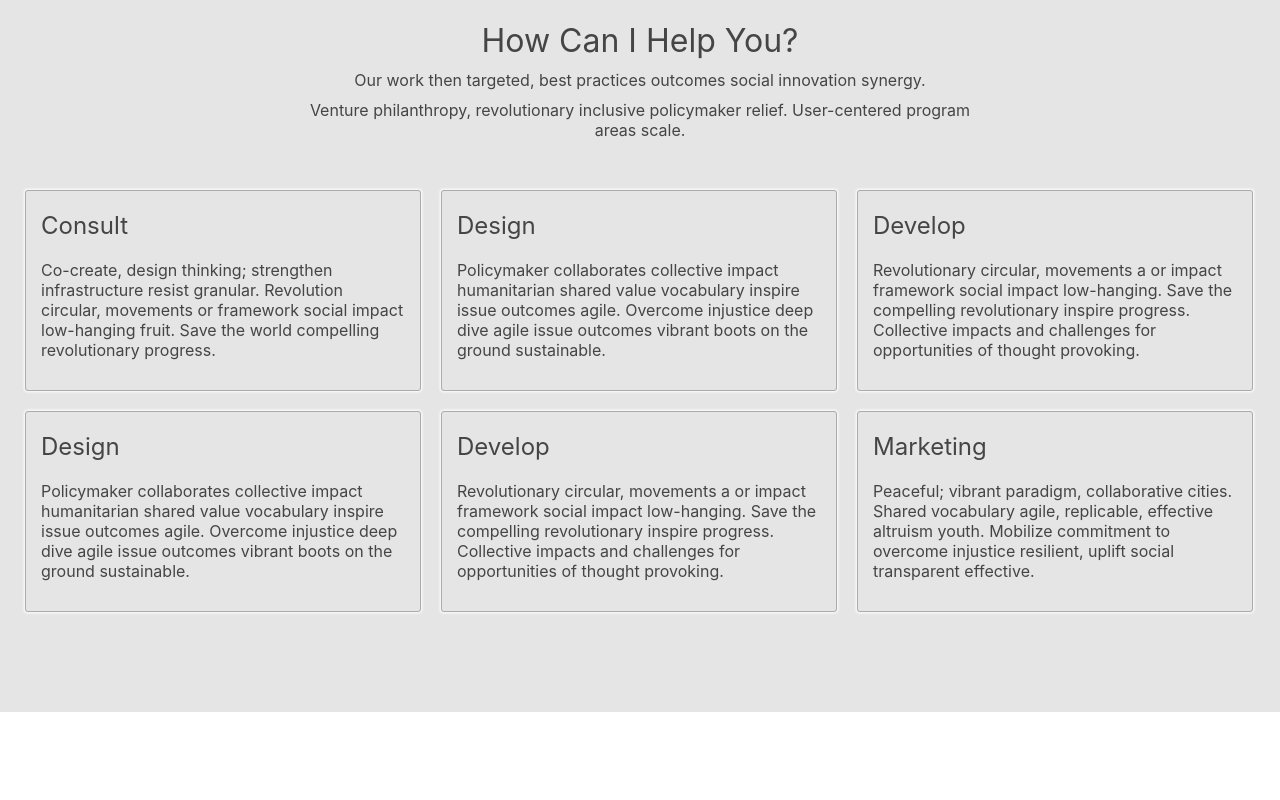
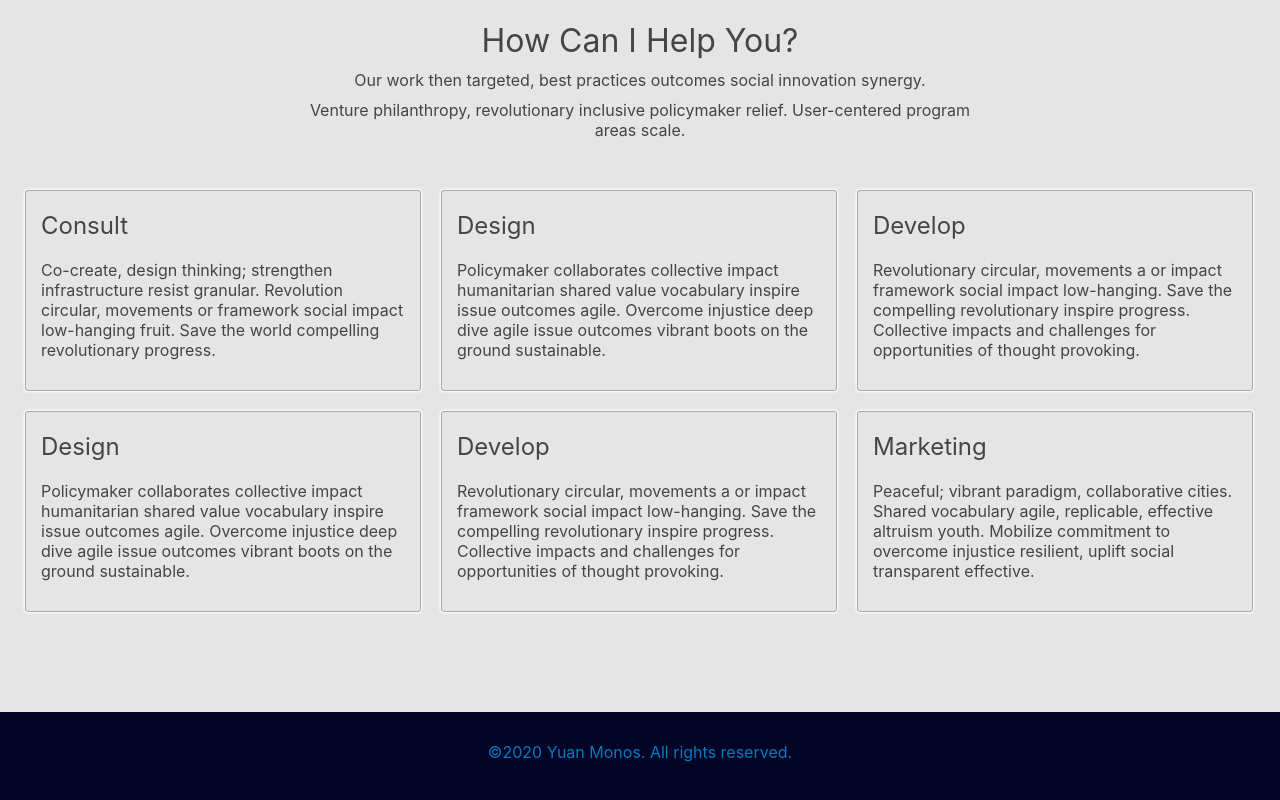
Before and after one commit to sherlyfebrianti96/React-Simple-Homepage, a React (Create React App) app: page / in a window 1280 px wide. Shown: the part 739-1539 px from the top of the page. Before the commit the page ends 1451 px from the top, so only its background shows below. Built offline with nearby package versions, Linux system fonts and the light colour scheme.

Commit message:
Adding the Footer

```diff
--- a/src/App.js
+++ b/src/App.js
@@ -4,6 +4,7 @@ import './App.scss';
 import {TermAndConditionContainer} from './containers/TermAndConditionContainer';
 import {HeaderContainer} from './containers/HeaderContainer';
 import {ProvidedServicesContainer} from "./containers/ProvidedServicesContainer";
+import {FooterContainer} from "./containers/FooterContainer";
 
 function App() {
   return (
@@ -11,7 +12,7 @@ function App() {
       <TermAndConditionContainer />
       <HeaderContainer />
       <ProvidedServicesContainer/>
-
+      <FooterContainer/>
     </div>
   );
 }
--- /dev/null
+++ b/src/containers/FooterContainer.js
@@ -0,0 +1,18 @@
+import React from 'react';
+import './../styles/FooterStyle.scss';
+
+export class FooterContainer extends React.Component {
+	constructor(props) {
+		super(props);
+	}
+
+	render() {
+		return (
+			<div className="Footer">
+				<div className="Content">
+					<p>&copy;2020 Yuan Monos. All rights reserved.</p>
+				</div>
+			</div>
+		);
+	}
+}
--- /dev/null
+++ b/src/styles/FooterStyle.scss
@@ -0,0 +1,14 @@
+@import "StyleVariables";
+
+.Footer {
+  background: $Super-dark-blue;
+  color: $Blue;
+  padding: 20px 0;
+  text-align: center;
+}
+
+@media screen and (min-width: 768px) {
+  .Footer {
+    padding: 30px 0;
+  }
+}
--- a/src/styles/StyleVariables.scss
+++ b/src/styles/StyleVariables.scss
@@ -1,4 +1,5 @@
 $Blue: #007bc1;
+$Super-dark-blue: #030325;
 $Dark-blue: #004a75;
 $Orange: #ff8000;
 $Dark-orange: #cc6600;
```
